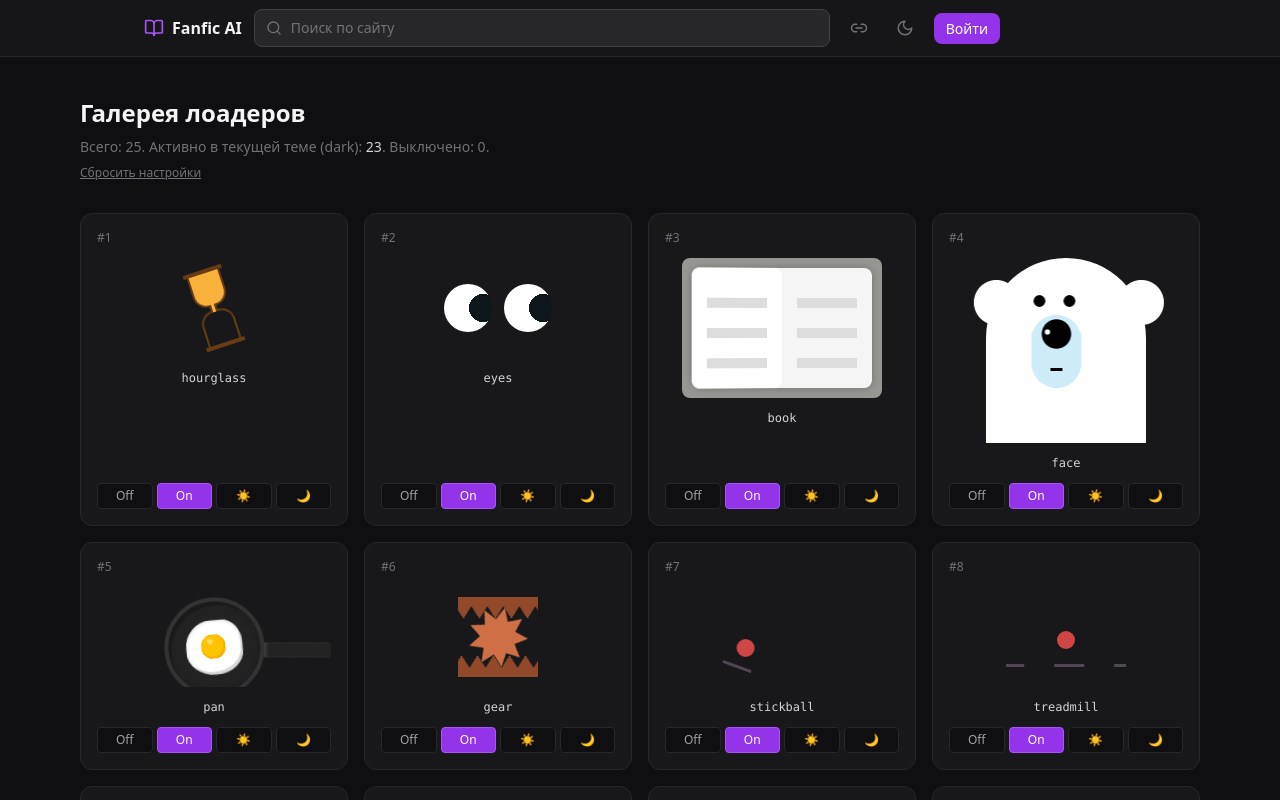
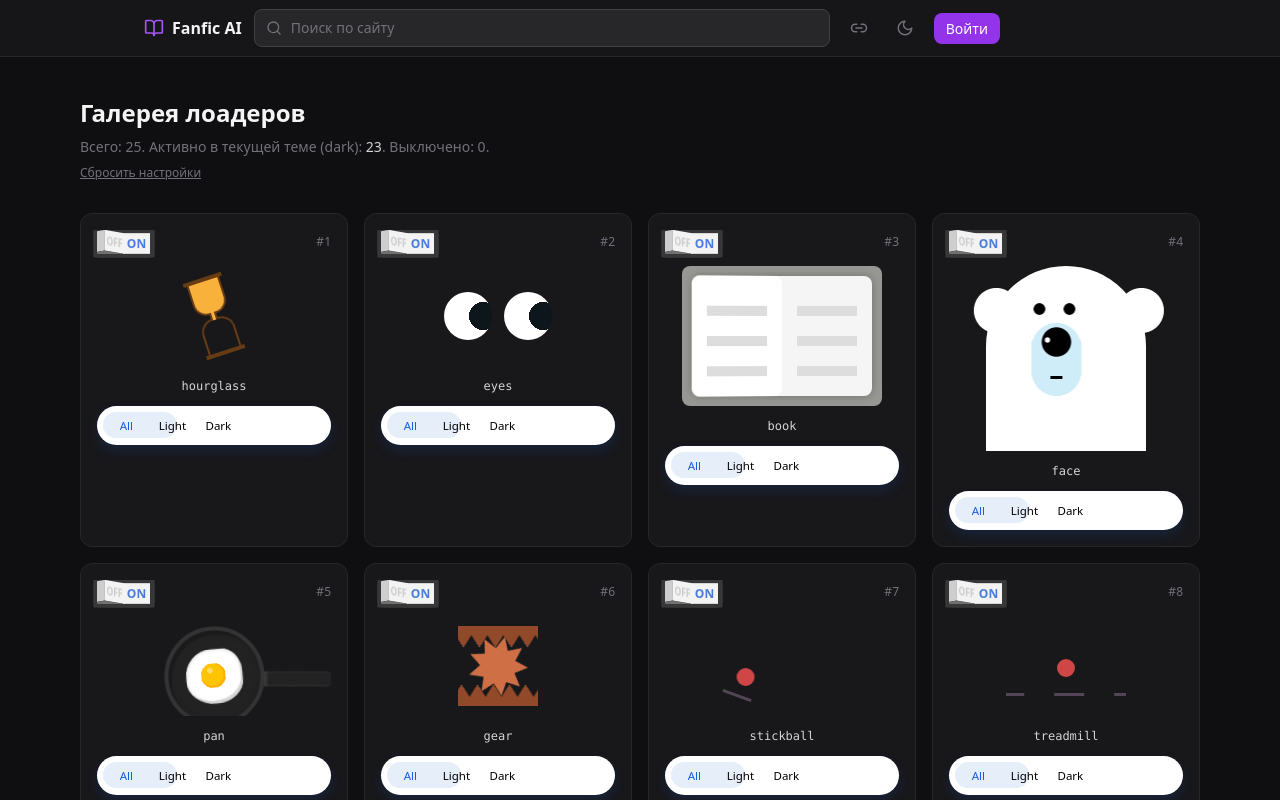
Before and after one commit to XelioX20/fanfic-ai-platform, a Next.js app: page /loaders in a window 1280 px wide. Shown: the top 800 px of the page. Built offline with nearby package versions, Linux system fonts and the light colour scheme.

Commit message:
feat: replace off/on buttons with 3D toggle (top-left) + segmented tabs (all/light/dark) at bottom, no counter badge

```diff
--- /dev/null
+++ b/src/app/loaders/controls.module.css
@@ -0,0 +1,171 @@
+/* ── 3D off/on switch ── */
+.switch {
+  font-size: 12px;
+  position: relative;
+  display: inline-block;
+  width: 4.5em;
+  height: 2em;
+  user-select: none;
+}
+
+.switch .cb {
+  opacity: 0;
+  width: 0;
+  height: 0;
+  position: absolute;
+}
+
+.toggle {
+  position: absolute;
+  cursor: pointer;
+  width: 100%;
+  height: 100%;
+  background-color: #373737;
+  border-radius: 0.1em;
+  transition: 0.4s;
+  text-transform: uppercase;
+  font-weight: 700;
+  overflow: hidden;
+  box-shadow:
+    -0.3em 0 0 0 #373737,
+    -0.3em 0.3em 0 0 #373737,
+    0.3em 0 0 0 #373737,
+    0.3em 0.3em 0 0 #373737,
+    0 0.3em 0 0 #373737;
+}
+
+.toggle > .left,
+.toggle > .right {
+  position: absolute;
+  display: flex;
+  width: 50%;
+  height: 88%;
+  background-color: #f3f3f3;
+  align-items: center;
+  justify-content: center;
+  transform-style: preserve-3d;
+  transition: all 150ms;
+}
+
+.toggle > .left {
+  color: #373737;
+  left: 0;
+  bottom: 0;
+  transform-origin: right;
+  transform: rotateX(10deg);
+}
+.left::before {
+  position: absolute;
+  content: '';
+  width: 100%;
+  height: 100%;
+  background-color: rgb(206, 206, 206);
+  transform-origin: center left;
+  transform: rotateY(90deg);
+}
+.left::after {
+  position: absolute;
+  content: '';
+  width: 100%;
+  height: 100%;
+  background-color: rgb(112, 112, 112);
+  transform-origin: center bottom;
+  transform: rotateX(90deg);
+}
+
+.toggle > .right {
+  color: rgb(206, 206, 206);
+  right: 1px;
+  bottom: 0;
+  transform-origin: left;
+  transform: rotateX(10deg) rotateY(-45deg);
+}
+.right::before {
+  position: absolute;
+  content: '';
+  width: 100%;
+  height: 100%;
+  background-color: rgb(206, 206, 206);
+  transform-origin: center right;
+  transform: rotateY(-90deg);
+}
+.right::after {
+  position: absolute;
+  content: '';
+  width: 100%;
+  height: 100%;
+  background-color: rgb(112, 112, 112);
+  transform-origin: center bottom;
+  transform: rotateX(90deg);
+}
+
+.switch .cb:checked + .toggle > .left {
+  transform: rotateX(10deg) rotateY(45deg);
+  color: rgb(206, 206, 206);
+}
+.switch .cb:checked + .toggle > .right {
+  transform: rotateX(10deg) rotateY(0deg);
+  color: #487bdb;
+}
+
+/* ── Segmented tabs (All / Light / Dark) ── */
+.tabs {
+  display: flex;
+  position: relative;
+  background-color: #fff;
+  box-shadow:
+    0 0 1px 0 rgba(24, 94, 224, 0.15),
+    0 6px 12px 0 rgba(24, 94, 224, 0.15);
+  padding: 0.4rem;
+  border-radius: 99px;
+}
+
+.tabs * {
+  z-index: 2;
+}
+
+.tabs input[type='radio'] {
+  display: none;
+}
+
+.tab {
+  display: flex;
+  align-items: center;
+  justify-content: center;
+  height: 26px;
+  min-width: 46px;
+  padding: 0 0.5rem;
+  font-size: 0.72rem;
+  color: black;
+  font-weight: 500;
+  border-radius: 99px;
+  cursor: pointer;
+  transition: color 0.15s ease-in;
+}
+
+.tab.disabled {
+  opacity: 0.35;
+  cursor: not-allowed;
+}
+
+.tabs input[type='radio']:checked + label {
+  color: #185ee0;
+}
+
+/* Glider position keyed off the checked radio index via data-selected on parent */
+.glider {
+  position: absolute;
+  display: flex;
+  height: 26px;
+  width: calc(33.333% - 0.267rem);
+  top: 0.4rem;
+  left: 0.4rem;
+  background-color: #e6eef9;
+  z-index: 1;
+  border-radius: 99px;
+  transition: 0.25s ease-out;
+}
+
+.tabs[data-selected='0'] .glider { transform: translateX(0%); }
+.tabs[data-selected='1'] .glider { transform: translateX(100%); }
+.tabs[data-selected='2'] .glider { transform: translateX(200%); }
--- a/src/app/loaders/page.tsx
+++ b/src/app/loaders/page.tsx
@@ -1,15 +1,16 @@
 'use client'
 import { REGISTRY, type LoaderEntry } from '@/components/ui/Loader'
 import styles from '@/components/ui/loaders.module.css'
+import ctl from './controls.module.css'
 import { useLoaderPrefs, type LoaderMode, isLoaderEnabled } from '@/store/loaderPrefs'
 import { useUIStore } from '@/store'
 import { cn } from '@/lib/utils'
 
-const MODE_OPTIONS: { value: LoaderMode; label: string; hint: string }[] = [
-  { value: 'off',   label: 'Off',   hint: 'Никогда' },
-  { value: 'all',   label: 'On',    hint: 'Все темы' },
-  { value: 'light', label: '☀',     hint: 'Только светлая' },
-  { value: 'dark',  label: '🌙',    hint: 'Только тёмная (dark + AMOLED)' },
+type ScopeMode = 'all' | 'light' | 'dark'
+const SCOPE_OPTIONS: { value: ScopeMode; label: string }[] = [
+  { value: 'all',   label: 'All' },
+  { value: 'light', label: 'Light' },
+  { value: 'dark',  label: 'Dark' },
 ]
 
 function renderLoader(entry: LoaderEntry) {
@@ -20,17 +21,26 @@ function renderLoader(entry: LoaderEntry) {
   return <div className={(styles as Record<string, string>)[entry.name]} role="presentation" />
 }
 
-// A user-selectable mode 'X' can conflict with the loader's built-in themes allow-list.
-// 'light' conflicts if the loader is dark-only.
-// 'dark' conflicts if the loader is light-only.
-function modeConflicts(mode: LoaderMode, forcedThemes: LoaderEntry['themes']) {
+// Split the persisted single-mode into two dimensions: is-on + scope
+function splitMode(m: LoaderMode | undefined): { on: boolean; scope: ScopeMode } {
+  if (m === 'off') return { on: false, scope: 'all' }
+  if (m === 'light' || m === 'dark') return { on: true, scope: m }
+  return { on: true, scope: 'all' }
+}
+function combineMode(on: boolean, scope: ScopeMode): LoaderMode {
+  if (!on) return 'off'
+  if (scope === 'all') return 'all'
+  return scope
+}
+
+// A user-selectable scope 'X' can conflict with the loader's built-in themes allow-list.
+function scopeConflicts(scope: ScopeMode, forcedThemes: LoaderEntry['themes']) {
   if (!forcedThemes || forcedThemes.length === 3) return false
-  if (mode === 'light') return !forcedThemes.includes('light')
-  if (mode === 'dark') return !forcedThemes.includes('dark') && !forcedThemes.includes('amoled')
+  if (scope === 'light') return !forcedThemes.includes('light')
+  if (scope === 'dark')  return !forcedThemes.includes('dark') && !forcedThemes.includes('amoled')
   return false
 }
 
-// Human-readable label for the loader's built-in theme restriction badge.
 function themeBadgeLabel(themes: NonNullable<LoaderEntry['themes']>) {
   const hasLight = themes.includes('light')
   const hasDark  = themes.includes('dark') || themes.includes('amoled')
@@ -67,15 +77,32 @@ export default function LoadersPage() {
 
       <div className="grid grid-cols-1 sm:grid-cols-2 md:grid-cols-3 lg:grid-cols-4 gap-4">
         {REGISTRY.map((entry, i) => {
-          const currentMode = modes[entry.name] ?? 'all'
+          const { on, scope } = splitMode(modes[entry.name])
           const forcedThemes = entry.themes
+          const selectedIndex = SCOPE_OPTIONS.findIndex(o => o.value === scope)
+
           return (
             <div
               key={entry.name}
               className="bg-zinc-900 border border-zinc-800 rounded-xl p-4 flex flex-col items-stretch gap-3 hover:border-zinc-600 transition-colors"
             >
-              <div className="flex items-center justify-between">
-                <div className="text-xs text-zinc-500">#{i + 1}</div>
+              {/* Top row: on/off switch (left) + theme-restriction badge (right) + index */}
+              <div className="flex items-center justify-between gap-2">
+                <label className={ctl.switch}>
+                  <input
+                    className={ctl.cb}
+                    type="checkbox"
+                    checked={on}
+                    onChange={e => setMode(entry.name, combineMode(e.target.checked, scope))}
+                    aria-label={`Включить лоадер ${entry.name}`}
+                  />
+                  <span className={ctl.toggle}>
+                    <span className={ctl.left}>off</span>
+                    <span className={ctl.right}>on</span>
+                  </span>
+                </label>
+
+                <div className="flex items-center gap-2">
                   {forcedThemes && forcedThemes.length < 3 && (
                     <span
                       className="text-[10px] uppercase text-amber-400 bg-amber-900/40 border border-amber-700/40 px-1.5 py-0.5 rounded"
@@ -84,37 +111,50 @@ export default function LoadersPage() {
                       {themeBadgeLabel(forcedThemes)}
                     </span>
                   )}
+                  <span className="text-xs text-zinc-500">#{i + 1}</span>
+                </div>
               </div>
 
+              {/* Loader preview */}
               <div className="flex items-center justify-center min-h-[100px] w-full overflow-hidden">
                 {renderLoader(entry)}
               </div>
 
               <p className="text-zinc-300 text-xs font-mono text-center">{entry.name}</p>
 
-              {/* Segmented control */}
-              <div className="grid grid-cols-4 gap-1 mt-auto">
-                {MODE_OPTIONS.map(opt => {
-                  const isSelected = currentMode === opt.value
-                  const conflict = modeConflicts(opt.value, forcedThemes)
+              {/* Scope tabs — All / Light / Dark */}
+              <div className={ctl.tabs} data-selected={selectedIndex} aria-disabled={on ? 'false' : 'true'}>
+                {SCOPE_OPTIONS.map((opt, idx) => {
+                  const conflict = scopeConflicts(opt.value, forcedThemes)
+                  const inputId = `scope-${entry.name}-${opt.value}`
+                  const isDisabled = !on || conflict
                   return (
-                    <button
-                      key={opt.value}
-                      type="button"
-                      title={opt.hint}
-                      disabled={conflict}
-                      onClick={() => setMode(entry.name, opt.value)}
-                      className={cn(
-                        'px-1 py-1 text-xs rounded border text-center transition-colors',
-                        isSelected
-                          ? 'bg-purple-600 border-purple-500 text-white'
+                    <>
+                      <input
+                        key={`${inputId}-in`}
+                        id={inputId}
+                        type="radio"
+                        name={`scope-${entry.name}`}
+                        checked={scope === opt.value}
+                        disabled={isDisabled}
+                        onChange={() => setMode(entry.name, combineMode(true, opt.value))}
+                      />
+                      <label
+                        key={`${inputId}-lbl`}
+                        htmlFor={inputId}
+                        className={cn(ctl.tab, isDisabled && ctl.disabled)}
+                        title={
+                          !on
+                            ? 'Включите переключатель on/off слева'
                             : conflict
-                            ? 'bg-zinc-950 border-zinc-800 text-zinc-700 cursor-not-allowed'
-                            : 'bg-zinc-950 border-zinc-800 text-zinc-400 hover:border-zinc-600 hover:text-zinc-200'
-                      )}
+                              ? 'Недоступно из-за встроенного ограничения'
+                              : opt.label
+                        }
                       >
                         {opt.label}
-                    </button>
+                      </label>
+                      {idx === SCOPE_OPTIONS.length - 1 && <span key={`${inputId}-gl`} className={ctl.glider} />}
+                    </>
                   )
                 })}
               </div>
```
Lines whose indentation alone changed are shown as unchanged.
